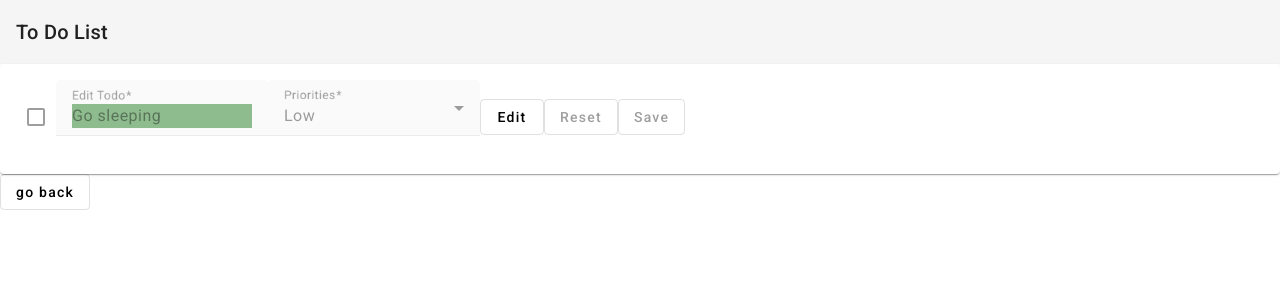
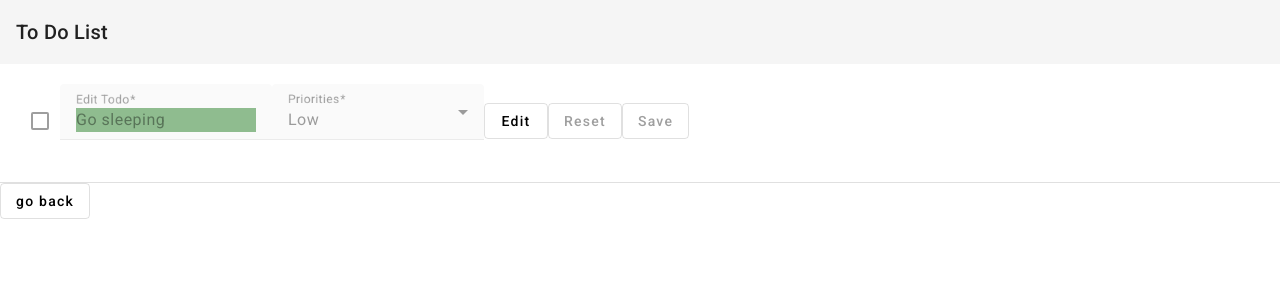
Before and after one commit to bullet03/angular-todo, an Angular app: page /todo/0b9e8bb5-cfaf-4d43-9980-8b3eac025eae in a window 1280 px wide. Shown: the top 300 px of the page. Built offline with nearby package versions, Linux system fonts and the light colour scheme; data requests are answered from the project's data file.

Commit message:
fix: error with validation, styles, extract vars in calculateUrl

```diff
--- a/src/app/todo-item/todo-item.component.css
+++ b/src/app/todo-item/todo-item.component.css
@@ -15,3 +15,7 @@
   text-decoration: line-through;
   background-color: aliceblue;
 }
+
+.formsWrapper {
+  padding: 20px;
+}
--- a/src/app/todo-item/todo-item.component.html
+++ b/src/app/todo-item/todo-item.component.html
@@ -1,6 +1,5 @@
-<mat-card>
-  <mat-card-content>
 <form [formGroup]="todoForm" (submit)="onSubmit()">
+  <div [className]="'formsWrapper'">
   <mat-checkbox
     (click)="onCheckboxChange()"
     color="primary"
@@ -36,7 +35,7 @@
   <button mat-stroked-button type="button" [disabled]="!isDisabled" (click)="enableControl()">Edit</button>
   <button mat-stroked-button type="button" [disabled]="isDisabled" (click)="resetValues()">Reset</button>
   <button mat-stroked-button type="submit" [disabled]="isDisabled">Save</button>
+  </div>
 </form>
-  </mat-card-content>
-</mat-card>
+<mat-divider></mat-divider>
 <button mat-stroked-button type="button" (click)="goBack()">go back</button>
--- a/src/app/todo-item/todo-item.component.ts
+++ b/src/app/todo-item/todo-item.component.ts
@@ -80,11 +80,11 @@ export class TodoItemComponent implements OnInit {
   }
 
   getErrorMessage() {
-    if (this.todoForm.hasError('required')) {
+    const formEl = this.todoForm.controls['todoItemInputForm'];
+    if (formEl.hasError('required')) {
       return 'You must enter a value';
     }
-
-    return this.todoForm.hasError('minlength') ? 'Too short, should be at least 3 symbols' : '';
+    return formEl.hasError('minlength') ? 'Too short, should be at least 3 symbols' : '';
   }
 
   goBack(): void {
--- a/src/helpers/calculateUrl.ts
+++ b/src/helpers/calculateUrl.ts
@@ -1,17 +1,18 @@
 export const calculateUrlWithParams = (url: string, filterOptions: {[key: string]: unknown}) => {
   const filterOptionsKeys = Object.keys(filterOptions);
   const isFilterOptionsEmpty = filterOptionsKeys.length;
+  let resultUrl: string = `${url}?`;
 
   if (isFilterOptionsEmpty === 0) return url;
 
-  let resultUrl: string = `${url}?`;
-
   for (let i = 0; i < filterOptionsKeys.length; i++) {
     const currentKey = filterOptionsKeys[i];
+    const currentValue = filterOptions[currentKey];
+
     if (typeof filterOptionsKeys[i + 1] === 'undefined') {
-      resultUrl = `${resultUrl}${currentKey}=${filterOptions[currentKey]}`
+      resultUrl = `${resultUrl}${currentKey}=${currentValue}`
     } else {
-      resultUrl = `${resultUrl}${currentKey}=${filterOptions[currentKey]}&`
+      resultUrl = `${resultUrl}${currentKey}=${currentValue}&`
     }
   }
 
```
Lines whose indentation alone changed are shown as unchanged.
